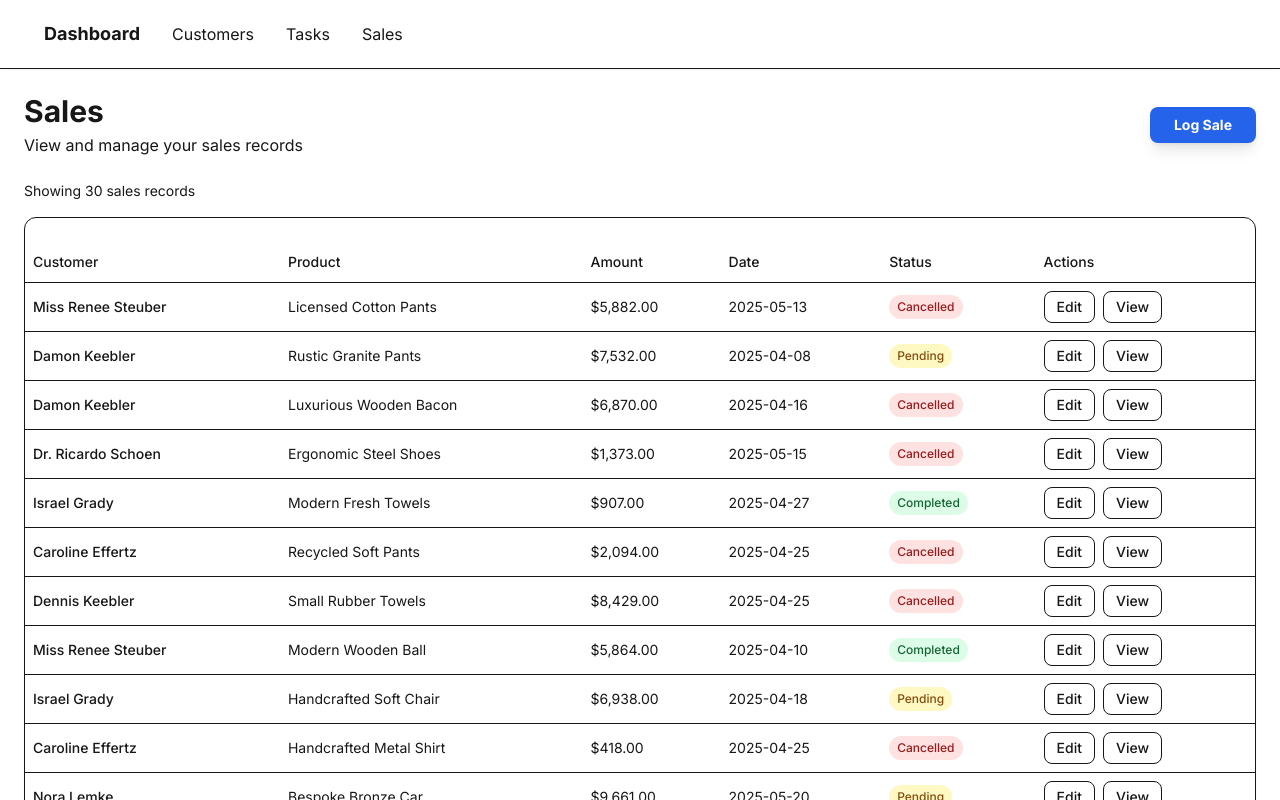
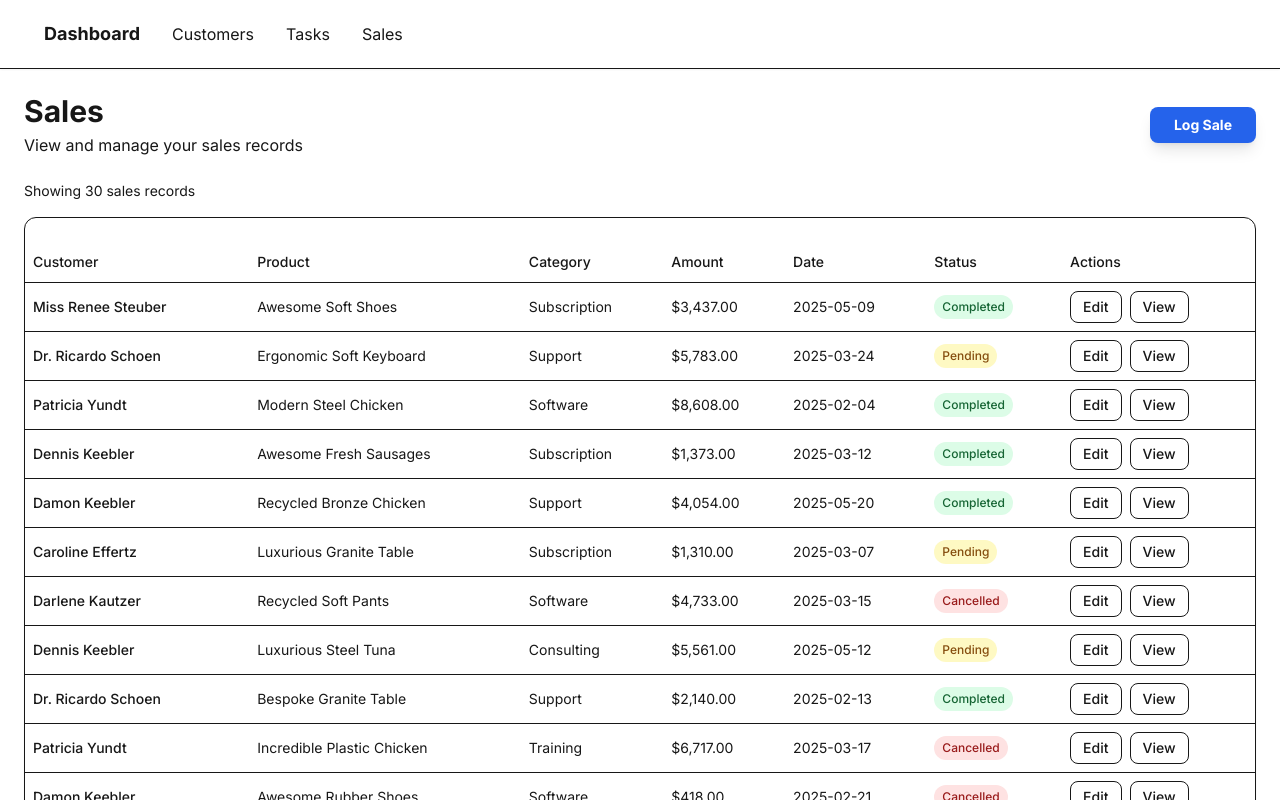
Before and after one commit to thoklo/crm_dashboard, a Next.js app: page /sales in a window 1280 px wide. Shown: the top 800 px of the page. Built offline with nearby package versions, Linux system fonts and the light colour scheme.

Commit message:
Added Catogory in Sales and fixed dropdown background

```diff
--- a/src/app/sales/page.tsx
+++ b/src/app/sales/page.tsx
@@ -44,9 +44,8 @@ export default function SalesPage() {
   const handleAddSale = (data: SaleFormValues) => {
     const newSale: Sale = {
       id: sales.length + 1,
-      customerId: sales.length + 1,
       ...data,
-      date: new Date().toISOString().split("T")[0],
+      createdAt: new Date().toISOString().split("T")[0],
     };
 
     setSales([...sales, newSale]);
@@ -102,7 +101,11 @@ export default function SalesPage() {
                       customer: selectedSale.customer,
                       product: selectedSale.product,
                       amount: selectedSale.amount,
-                      status: selectedSale.status,
+                      status: selectedSale.status as
+                        | "Completed"
+                        | "Pending"
+                        | "Cancelled",
+                      category: selectedSale.category,
                     }
                   : undefined
               }
@@ -145,6 +148,7 @@ export default function SalesPage() {
               <TableRow>
                 <TableHead>Customer</TableHead>
                 <TableHead>Product</TableHead>
+                <TableHead>Category</TableHead>
                 <TableHead>Amount</TableHead>
                 <TableHead>Date</TableHead>
                 <TableHead>Status</TableHead>
@@ -155,7 +159,7 @@ export default function SalesPage() {
               {sales.length === 0 ? (
                 <TableRow>
                   <TableCell
-                    colSpan={6}
+                    colSpan={7}
                     className="text-center text-muted-foreground py-8"
                   >
                     No sales records found.
@@ -168,13 +172,14 @@ export default function SalesPage() {
                       {sale.customer}
                     </TableCell>
                     <TableCell>{sale.product}</TableCell>
+                    <TableCell>{sale.category}</TableCell>
                     <TableCell>
                       $
                       {sale.amount.toLocaleString("en-US", {
                         minimumFractionDigits: 2,
                       })}
                     </TableCell>
-                    <TableCell>{sale.date}</TableCell>
+                    <TableCell>{sale.createdAt}</TableCell>
                     <TableCell>
                       <span
                         className={`inline-flex items-center px-2 py-1 rounded-full text-xs font-medium ${
--- a/src/components/customer-form.tsx
+++ b/src/components/customer-form.tsx
@@ -148,7 +148,7 @@ export function CustomerForm({ defaultValues, onSubmit, onCancel, readOnly }: Cu
                   <SelectTrigger>
                     <SelectValue placeholder="Select status" />
                   </SelectTrigger>
-                  <SelectContent>
+                  <SelectContent className="bg-white dark:bg-zinc-900">
                     <SelectItem value="Active">Active</SelectItem>
                     <SelectItem value="Inactive">Inactive</SelectItem>
                     <SelectItem value="Pending">Pending</SelectItem>
--- a/src/components/sale-form.tsx
+++ b/src/components/sale-form.tsx
@@ -40,6 +40,7 @@ export function SaleForm({
       product: "",
       amount: 0,
       status: defaultValues?.status || "Pending",
+      category: defaultValues?.category || "",
     }),
     [defaultValues]
   );
@@ -146,10 +147,39 @@ export function SaleForm({
                   <SelectTrigger>
                     <SelectValue placeholder="Select status" />
                   </SelectTrigger>
-                  <SelectContent>
+                  <SelectContent className="bg-white dark:bg-zinc-900">
                     <SelectItem value="Completed">Completed</SelectItem>
                     <SelectItem value="Pending">Pending</SelectItem>
                     <SelectItem value="Cancelled">Cancelled</SelectItem>
+                  </SelectContent>
+                </Select>
+              </FormControl>
+              <FormMessage />
+            </FormItem>
+          )}
+        />
+        <FormField
+          control={form.control}
+          name="category"
+          render={({ field }) => (
+            <FormItem>
+              <FormLabel>Category</FormLabel>
+              <FormControl>
+                <Select
+                  onValueChange={field.onChange}
+                  disabled={readOnly}
+                  value={field.value}
+                >
+                  <SelectTrigger>
+                    <SelectValue placeholder="Select category" />
+                  </SelectTrigger>
+                  <SelectContent className="bg-white dark:bg-zinc-900">
+                    <SelectItem value="Software">Software</SelectItem>
+                    <SelectItem value="Hardware">Hardware</SelectItem>
+                    <SelectItem value="Consulting">Consulting</SelectItem>
+                    <SelectItem value="Subscription">Subscription</SelectItem>
+                    <SelectItem value="Support">Support</SelectItem>
+                    <SelectItem value="Training">Training</SelectItem>
                   </SelectContent>
                 </Select>
               </FormControl>
--- a/src/components/task-form.tsx
+++ b/src/components/task-form.tsx
@@ -126,7 +126,7 @@ export function TaskForm({ defaultValues, onSubmit, onCancel, readOnly }: TaskFo
                 <SelectTrigger className="w-48">
                   <SelectValue placeholder="Select status" />
                 </SelectTrigger>
-                <SelectContent>
+                <SelectContent className="bg-white dark:bg-zinc-900">
                   {STATUS_OPTIONS.map((status) => (
                     <SelectItem key={status} value={status}>
                       {status}
@@ -153,7 +153,7 @@ export function TaskForm({ defaultValues, onSubmit, onCancel, readOnly }: TaskFo
                 <SelectTrigger className="w-48">
                   <SelectValue placeholder="Select priority" />
                 </SelectTrigger>
-                <SelectContent>
+                <SelectContent className="bg-white dark:bg-zinc-900">
                   {PRIORITY_OPTIONS.map((priority) => (
                     <SelectItem key={priority} value={priority}>
                       {priority}
--- a/src/lib/fakeData.ts
+++ b/src/lib/fakeData.ts
@@ -25,15 +25,24 @@ export interface Task {
   createdAt: string;
 }
 
-export interface Sale {
+export type Sale = {
   id: number;
   customer: string;
-  customerId: number;
+  product: string;
   amount: number;
-  product: string;
-  date: string;
-  status: "Completed" | "Pending" | "Cancelled";
-}
+  status: string;
+  category: string;
+  createdAt: string;
+};
+
+const SALE_CATEGORIES = [
+  "Software",
+  "Hardware",
+  "Consulting",
+  "Subscription",
+  "Support",
+  "Training",
+];
 
 export function generateCustomers(count: number = 25): Customer[] {
   return Array.from({ length: count }, (_, i) => ({
@@ -69,11 +78,16 @@ export function generateSales(count: number = 30): Sale[] {
     return {
       id: i + 1,
       customer: customer.name,
-      customerId: customer.id,
-      amount: parseFloat(faker.commerce.price({ min: 100, max: 10000, dec: 2 })),
       product: faker.commerce.productName(),
-      date: faker.date.recent({ days: 60 }).toISOString().split('T')[0],
-      status: faker.helpers.arrayElement(['Completed', 'Pending', 'Cancelled']),
+      amount: parseFloat(
+        faker.commerce.price({ min: 100, max: 10000, dec: 2 })
+      ),
+      status: faker.helpers.arrayElement(["Completed", "Pending", "Cancelled"]),
+      category:
+        SALE_CATEGORIES[Math.floor(Math.random() * SALE_CATEGORIES.length)],
+      createdAt: new Date(Date.now() - Math.random() * 10000000000)
+        .toISOString()
+        .split("T")[0],
     };
   });
 }
@@ -149,19 +163,19 @@ export const fallbackSales: Sale[] = [
   {
     id: 1,
     customer: "John Smith",
-    customerId: 1,
-    amount: 2500.00,
     product: "Enterprise Software License",
-    date: "2024-05-20",
-    status: "Completed"
+    amount: 2500.0,
+    status: "Completed",
+    category: "Software",
+    createdAt: "2024-05-20",
   },
   {
     id: 2,
     customer: "Sarah Johnson",
-    customerId: 2,
-    amount: 1200.00,
     product: "Consulting Services",
-    date: "2024-05-18",
-    status: "Completed"
-  }
+    amount: 1200.0,
+    status: "Completed",
+    category: "Consulting",
+    createdAt: "2024-05-18",
+  },
 ];
--- a/src/lib/schemas.ts
+++ b/src/lib/schemas.ts
@@ -22,6 +22,7 @@ export const saleFormSchema = z.object({
   product: z.string().min(2, "Product name must be at least 2 characters"),
   amount: z.number().min(0, "Amount must be positive"),
   status: z.enum(["Completed", "Pending", "Cancelled"]),
+  category: z.string().min(2, "Category is required"),
 });
 
 export type CustomerFormValues = z.infer<typeof customerFormSchema>;
```
